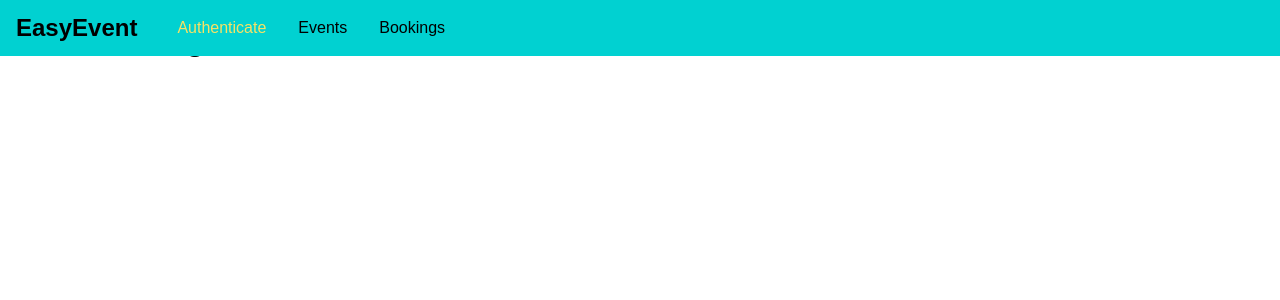
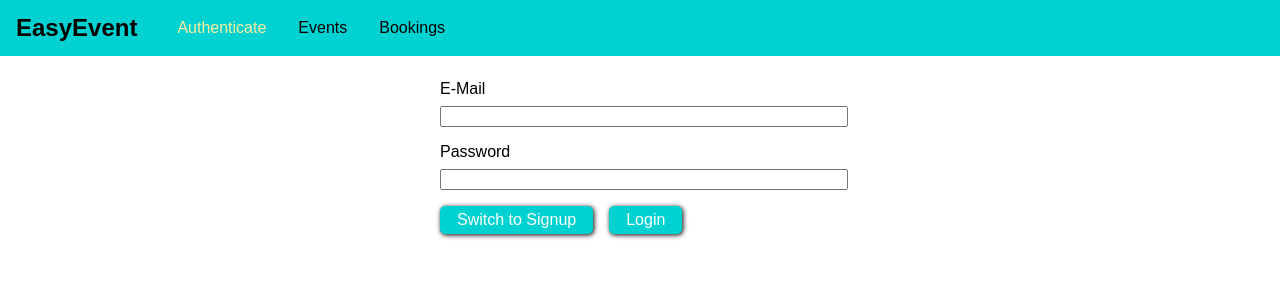
Before and after one commit to AlanChu-OU/qraphql, a React (Create React App) app in the folder frontend/: page /auth in a window 1280 px wide. Shown: the top 300 px of the page. Built offline with nearby package versions, Linux system fonts and the light colour scheme.

Commit message:
Auth.css

```diff
--- a/frontend/src/App.css
+++ b/frontend/src/App.css
@@ -1,3 +1,3 @@
 .main-content {
-    margin-top: 4rem 2.5rem;
+    margin: 4rem 2.5rem;
 }
--- a/frontend/src/components/Navigation/MainNavigation.css
+++ b/frontend/src/components/Navigation/MainNavigation.css
@@ -38,5 +38,5 @@
 .main-navigation__item a:hover,
 .main-navigation__item a:active,
 .main-navigation__item a.active {
-    color: #f8e264;
+    color: #fdefa0;
 }
--- /dev/null
+++ b/frontend/src/pages/Auth.css
@@ -0,0 +1,37 @@
+.auth-form{
+    width: 25rem;
+    max-width: 80%;
+    margin: 5rem auto;
+}
+
+.form-control {
+    margin-bottom: 1rem;
+}
+
+.form-control label,
+.form-control input {
+    width: 100%;
+    display: block;
+}
+
+.form-control label{
+    margin-bottom: 0.5rem;
+}
+
+.form-actions button {
+    background: #01d1d1;
+    font: inherit;
+    border: 1px solid #01d1d1;
+    border-radius: 5px;
+    padding: 0.25rem 1rem;
+    margin-right: 1rem;
+    box-shadow: 1px 1px 5px rgba(0, 0, 0, 26);
+    color: white;
+    cursor: pointer;
+}
+
+.form-actions button:hover,
+.form-actions button:active {
+    background: #01a7a7;
+    border-color: #01a7a7;
+}
--- a/frontend/src/pages/Auth.js
+++ b/frontend/src/pages/Auth.js
@@ -1,9 +1,24 @@
 import React, { Component } from 'react';
+
+import './Auth.css';
 
 class AuthPage extends Component {
     render(){
         return(
-            <h1>The Auth Page</h1>
+            <form className="auth-form ">
+                <div className="form-control">
+                    <label htmlFor="email">E-Mail</label>
+                    <input type="email" id="email"/>
+                </div>
+                <div className="form-control">
+                    <label htmlFor="pwd">Password</label>
+                    <input type="password" id="pwd"/>
+                </div>
+                <div className="form-actions">
+                    <button type="button">Switch to Signup</button>
+                    <button type="submit">Login</button>
+                </div>
+            </form>
         );
     }
 }
```
